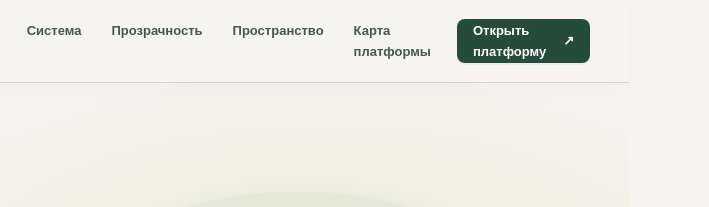
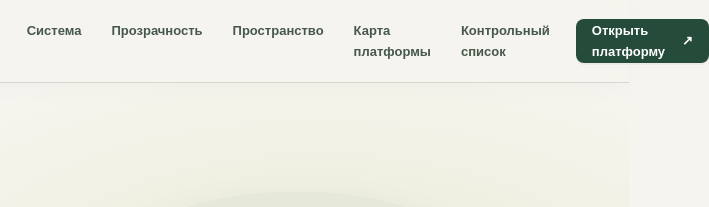
Before and after one commit to userdie-foundation/userdie-digital, a website: page website/index.html in a window 1280 px wide. Shown: the top 207 px of the page, 651-1360 px from the left, 709 px wide, since content can reach past the window. Drawn offline with Linux system fonts and the light colour scheme.

Commit message:
Add release checklist to main navigation

```diff
--- a/website/index.html
+++ b/website/index.html
@@ -25,6 +25,7 @@
         <a href="#transparency">Прозрачность</a>
         <a href="prototype/workspace.html">Пространство</a>
         <a href="prototype/platform.html">Карта платформы</a>
+        <a href="prototype/release-checklist.html">Контрольный список</a>
       </nav>
       <a class="button button-dark header-cta" href="prototype/platform.html">Открыть платформу <span aria-hidden="true">↗</span></a>
     </div>
```
